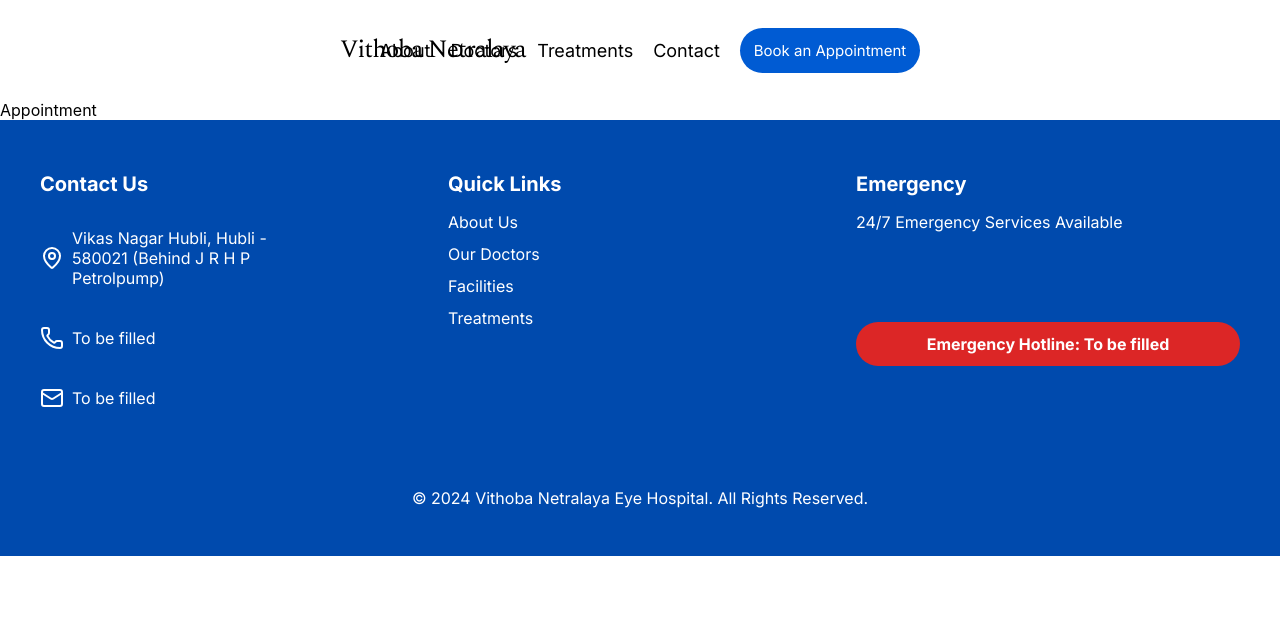
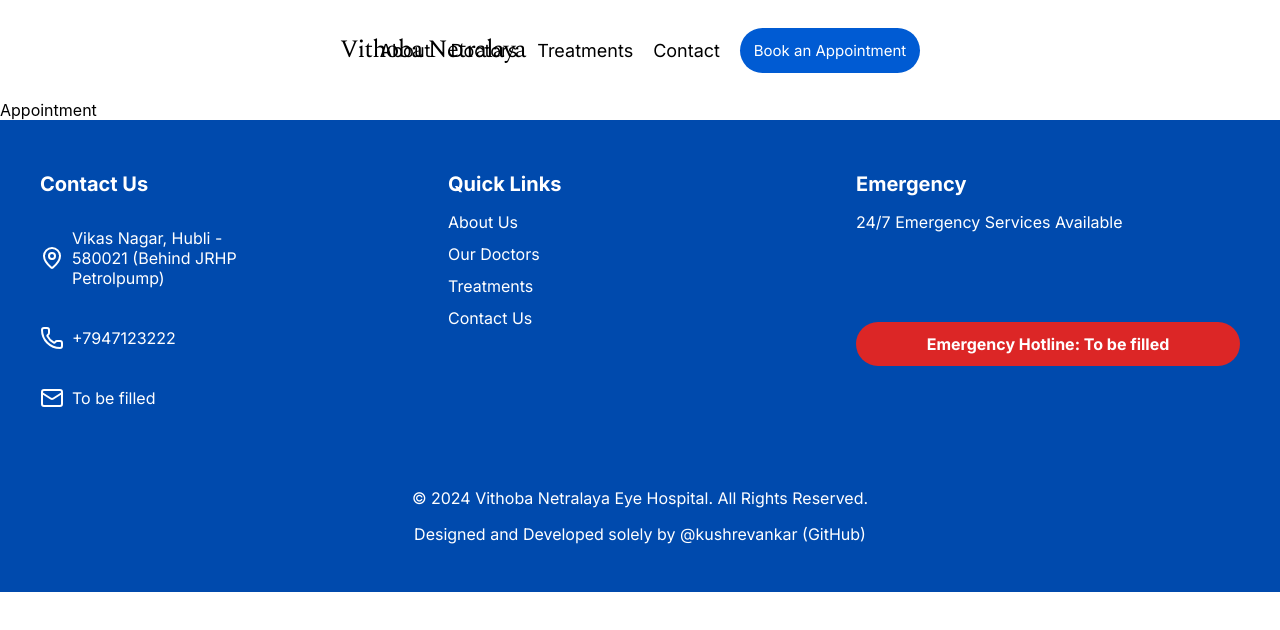
Before and after one commit to kushrevankar/vithobanetralaya, a React (Create React App) app in the folder client/: page /appointment in a window 1280 px wide. Shown: the top 630 px of the page. Built offline with nearby package versions, Linux system fonts and the light colour scheme.

Commit message:
refinements

```diff
--- a/client/src/components/doctors/Doctors.jsx
+++ b/client/src/components/doctors/Doctors.jsx
@@ -24,7 +24,7 @@ const Doctors = () => {
                 eye care—all within a single-doctor setup. He chose this model intentionally: instead of outreach camps, he brings outreach into his clinic, keeping quality care within reach for the economically disadvantaged.
                 With empathy as his guiding principle, Dr. Revankar prides himself on honest, ethical, and reliable service—treating patients with respect, clear communication, and unwavering professionalism.
                 This commitment doesn’t just show in his surgical skill but in the trust and gratitude reflected by those he treats. Though trained in ophthalmology, his true specialty is care—with every person
-                who walks through the clinic getting the same level of compassion and expertise you’d expect from a much larger team
+                who walks through the clinic getting the same level of compassion and expertise you’d expect from a much larger team.
               </p>
             </div>
           </div>
--- a/client/src/components/footer/Footer.jsx
+++ b/client/src/components/footer/Footer.jsx
@@ -10,11 +10,11 @@ const Footer = () => {
           <h3>Contact Us</h3>
           <div className={styles.item}>
             <MapPin />
-            <p className={styles.address}>Vikas Nagar Hubli, Hubli - 580021 (Behind J R H P Petrolpump)</p>
+            <p className={styles.address}>Vikas Nagar, Hubli - 580021 (Behind JRHP Petrolpump)</p>
           </div>
           <div className={styles.item}>
             <Phone />
-            <p>To be filled</p>
+            <p>+7947123222</p>
           </div>
           <div className={styles.item}>
             <Mail />
@@ -27,8 +27,8 @@ const Footer = () => {
           <ul>
             <li><a href="/about">About Us</a></li>
             <li><a href="/doctors">Our Doctors</a></li>
-            <li><a href="/facilities">Facilities</a></li>
             <li><a href="/treatments">Treatments</a></li>
+            <li><a href="/contact">Contact Us</a></li>
           </ul>
         </div>
 
@@ -43,6 +43,7 @@ const Footer = () => {
 
       <div className={styles.copyright}>
         <p>&copy; 2024 Vithoba Netralaya Eye Hospital. All Rights Reserved.</p>
+        <p>Designed and Developed solely by @kushrevankar (GitHub)</p>
       </div>
     </footer>
   );
```
